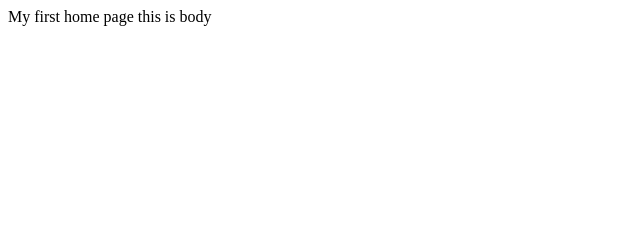
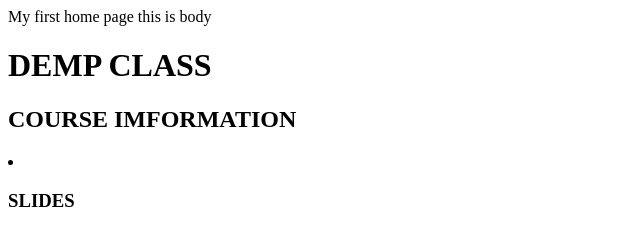
Before and after one commit to zhaoshengnan1983/ZSN.GITHUB.IO, a plain HTML site: page index.html in a window 1280 px wide. Shown: the whole page, without its empty margins (0-640 px from the left). Drawn offline with Linux system fonts and the light colour scheme.

Commit message:
Update index.html

```diff
--- a/index.html
+++ b/index.html
@@ -6,5 +6,11 @@ My first home page
 </head>
 <body>
   this is body
+  <h1> DEMP CLASS</h1>
+  <h2>  COURSE IMFORMATION</h2>
+  <url>
+    <li></li>
+    </url>
+  <h3> SLIDES</h3>
 </body>
 </html>
```
